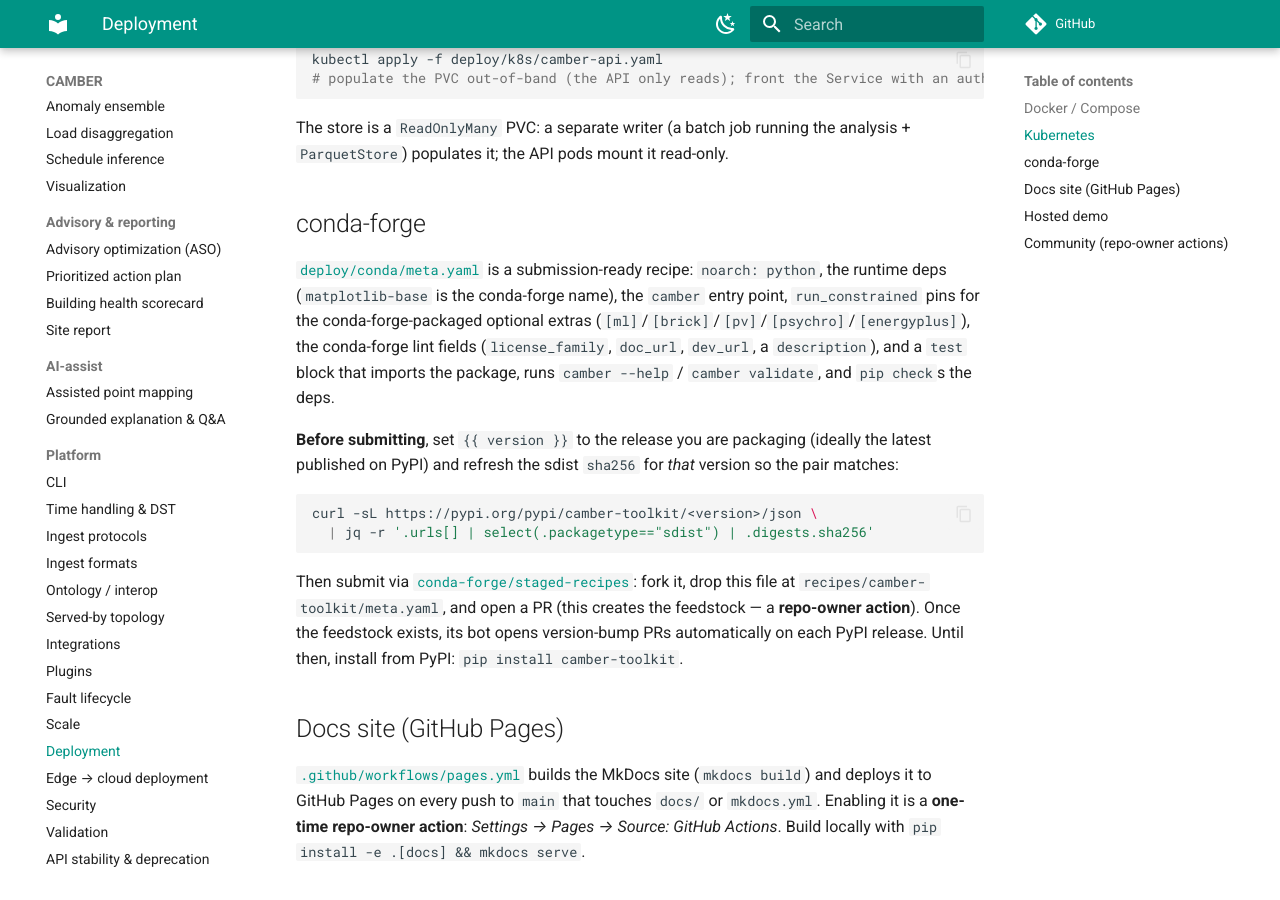
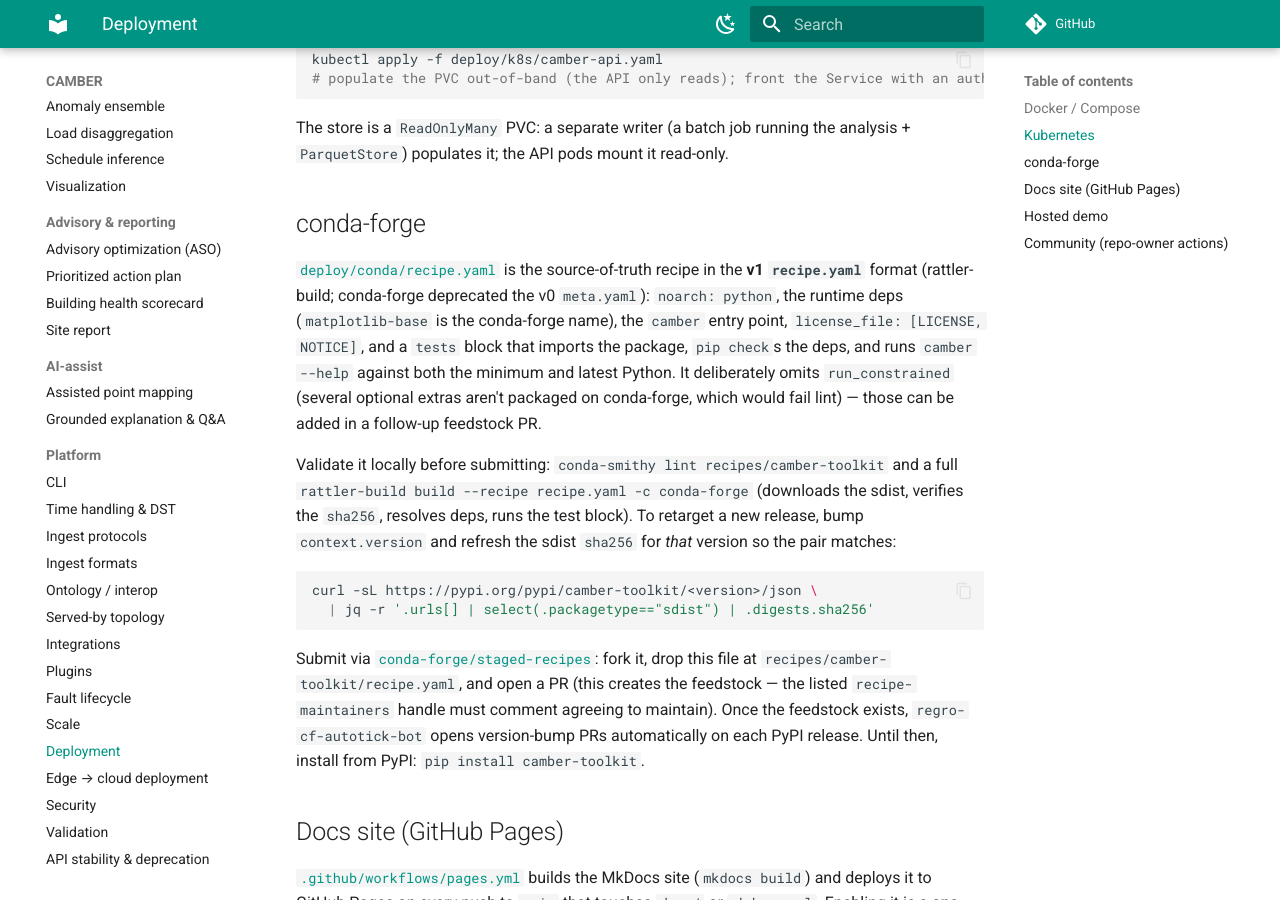
Before and after one commit to yroussev/camber, an MkDocs documentation site: the page built from docs/DEPLOY.md, in a window 1280 px wide and 900 px high, scrolled down 749 px. Built offline with MkDocs 1.6.1 and Material for MkDocs 9.7.7, drawn with Linux system fonts in a browser that asks for light colours; comment, search, counter and statistics services are not loaded.

Commit message:
packaging: refresh in-repo conda recipe to v1 (0.74.0), submitted to conda-forge
Replace the stale deploy/conda/meta.yaml (v0, pinned 0.12.0, dead hyphen URL) with
deploy/conda/recipe.yaml in conda-forge's current v1 format, mirroring exactly what was
submitted to conda-forge/staged-recipes (PR #34742):

- version 0.74.0 + correct sdist sha256; underscore PyPI URL (PEP 625)
- noarch: python; host python_min.*; run python >=python_min
- license_file [LICENSE, NOTICE]; drop run_constrained/license_family/wheel
- tests: imports + pip check + camber --help against min and latest Python

Validated with conda-smithy lint (clean) and a full rattler-build noarch build.
docs/DEPLOY.md updated for the v1 recipe + local-validation steps.

````diff
--- a/docs/DEPLOY.md
+++ b/docs/DEPLOY.md
@@ -40,25 +40,29 @@ populates it; the API pods mount it read-only.
 
 ## conda-forge
 
-[`deploy/conda/meta.yaml`](https://github.com/yroussev/camber/blob/main/deploy/conda/meta.yaml) is a
-submission-ready recipe: `noarch: python`, the runtime deps (`matplotlib-base` is the conda-forge
-name), the `camber` entry point, `run_constrained` pins for the conda-forge-packaged optional extras
-(`[ml]`/`[brick]`/`[pv]`/`[psychro]`/`[energyplus]`), the conda-forge lint fields (`license_family`,
-`doc_url`, `dev_url`, a `description`), and a `test` block that imports the package, runs
-`camber --help` / `camber validate`, and `pip check`s the deps.
+[`deploy/conda/recipe.yaml`](https://github.com/yroussev/camber/blob/main/deploy/conda/recipe.yaml) is
+the source-of-truth recipe in the **v1 `recipe.yaml`** format (rattler-build; conda-forge deprecated
+the v0 `meta.yaml`): `noarch: python`, the runtime deps (`matplotlib-base` is the conda-forge name),
+the `camber` entry point, `license_file: [LICENSE, NOTICE]`, and a `tests` block that imports the
+package, `pip check`s the deps, and runs `camber --help` against both the minimum and latest Python.
+It deliberately omits `run_constrained` (several optional extras aren't packaged on conda-forge, which
+would fail lint) — those can be added in a follow-up feedstock PR.
 
-**Before submitting**, set `{{ version }}` to the release you are packaging (ideally the latest
-published on PyPI) and refresh the sdist `sha256` for *that* version so the pair matches:
+Validate it locally before submitting: `conda-smithy lint recipes/camber-toolkit` and a full
+`rattler-build build --recipe recipe.yaml -c conda-forge` (downloads the sdist, verifies the `sha256`,
+resolves deps, runs the test block). To retarget a new release, bump `context.version` and refresh the
+sdist `sha256` for *that* version so the pair matches:
 
 ```bash
 curl -sL https://pypi.org/pypi/camber-toolkit/<version>/json \
   | jq -r '.urls[] | select(.packagetype=="sdist") | .digests.sha256'
 ```
 
-Then submit via [`conda-forge/staged-recipes`](https://github.com/conda-forge/staged-recipes): fork
-it, drop this file at `recipes/camber-toolkit/meta.yaml`, and open a PR (this creates the feedstock —
-a **repo-owner action**). Once the feedstock exists, its bot opens version-bump PRs automatically on
-each PyPI release. Until then, install from PyPI: `pip install camber-toolkit`.
+Submit via [`conda-forge/staged-recipes`](https://github.com/conda-forge/staged-recipes): fork it,
+drop this file at `recipes/camber-toolkit/recipe.yaml`, and open a PR (this creates the feedstock —
+the listed `recipe-maintainers` handle must comment agreeing to maintain). Once the feedstock exists,
+`regro-cf-autotick-bot` opens version-bump PRs automatically on each PyPI release. Until then, install
+from PyPI: `pip install camber-toolkit`.
 
 ## Docs site (GitHub Pages)
 
````
Also changed, not shown: 2 other files.
